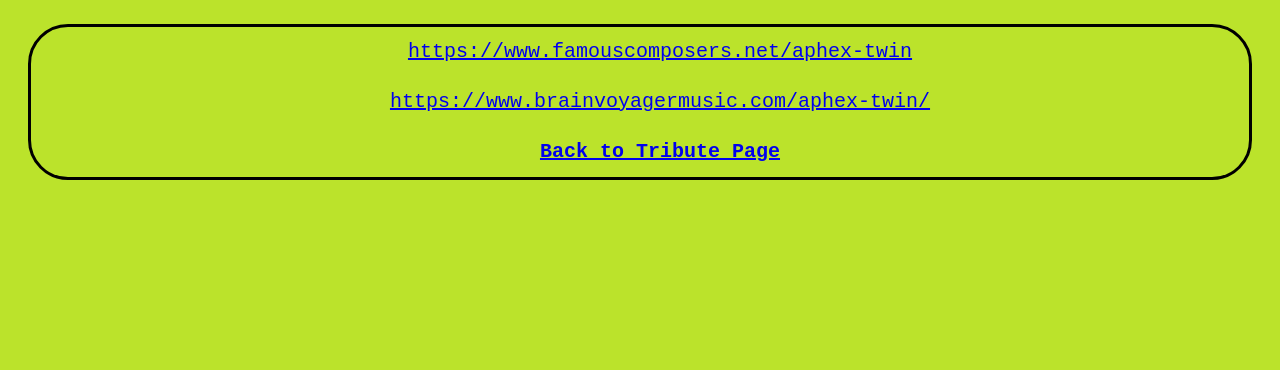
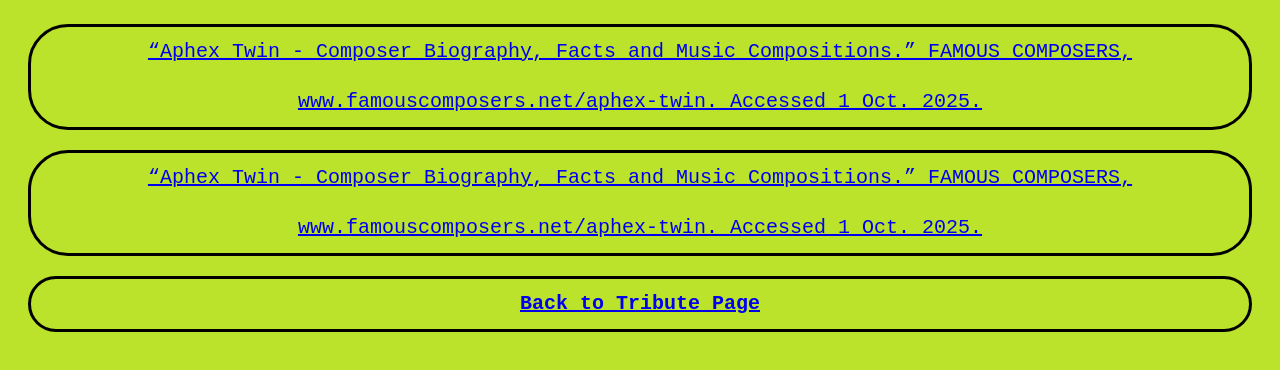
Before and after one commit to verdant-espe/Tribute, a plain HTML site: page bibliography.html in a window 1280 px wide. Shown: the part 80-450 px from the top of the page. Drawn offline with Linux system fonts and the light colour scheme.

Commit message:
Update bibliography.html

```diff
--- a/bibliography.html
+++ b/bibliography.html
@@ -9,10 +9,8 @@
 </head>
 <body>
 	<h1>Works Cited</h1>
-<ul>
-	<li><a href="https://www.famouscomposers.net/aphex-twin">https://www.famouscomposers.net/aphex-twin</a></li>
-	<li><a href="https://www.brainvoyagermusic.com/aphex-twin/">https://www.brainvoyagermusic.com/aphex-twin/</a></li>
-	<li><a href="index.html"><b>Back to Tribute Page</b></a></li>
-</ul>
+	<p><a href="https://www.famouscomposers.net/aphex-twin">“Aphex Twin - Composer Biography, Facts and Music Compositions.” FAMOUS COMPOSERS, www.famouscomposers.net/aphex-twin. Accessed 1 Oct. 2025. </a></p>
+	<p><a href="https://www.brainvoyagermusic.com/aphex-twin/">“Aphex Twin - Composer Biography, Facts and Music Compositions.” FAMOUS COMPOSERS, www.famouscomposers.net/aphex-twin. Accessed 1 Oct. 2025. </a></p>
+	<p><a href="index.html"><b>Back to Tribute Page</b></a></p>
 </body>
 </html>
```
